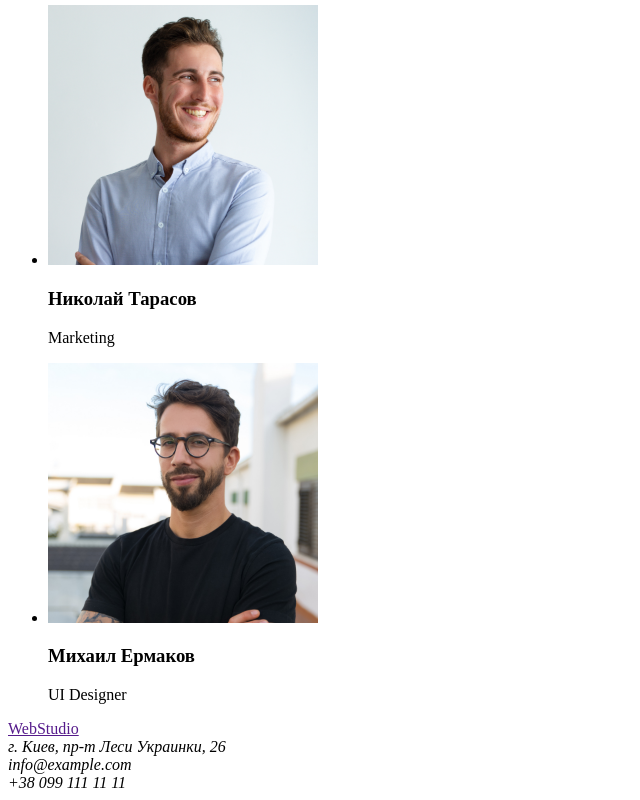
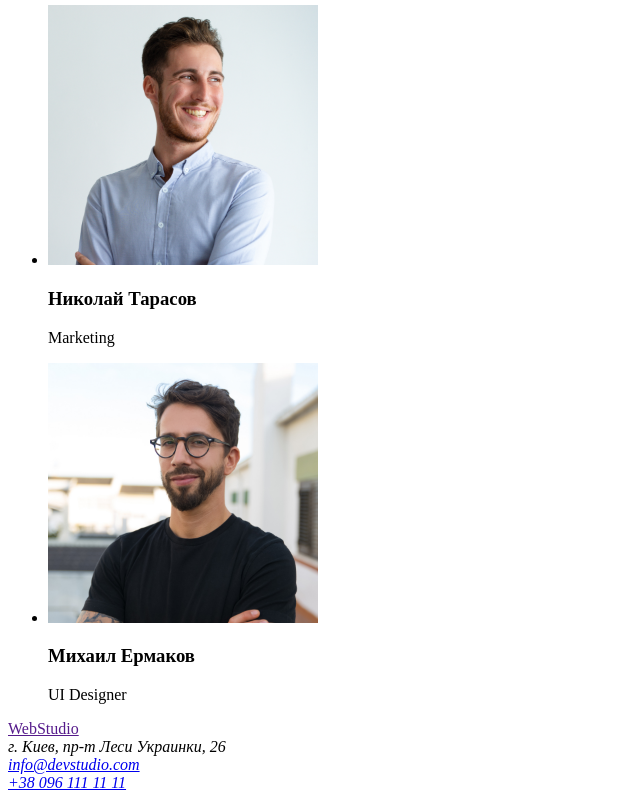
Before and after one commit to Vladtravel/goit-markup-hw-01, a plain HTML site: page index.html in a window 1280 px wide. Shown: the part 2280-3080 px from the top of the page, without its empty margins (0-640 px from the left). Drawn offline with Linux system fonts and the light colour scheme.

Commit message:
исправления

```diff
--- a/index.html
+++ b/index.html
@@ -96,8 +96,8 @@
 
         <address>
             г. Киев, пр-т Леси Украинки, 26 <br>
-            info@example.com <br>
-            +38 099 111 11 11
+            <a href="mailto:info@devstudio.com">info@devstudio.com</a> <br>
+            <a href="tel:+380961111111">+38 096 111 11 11</a>
         </address>
     </footer>
 </body>
```
